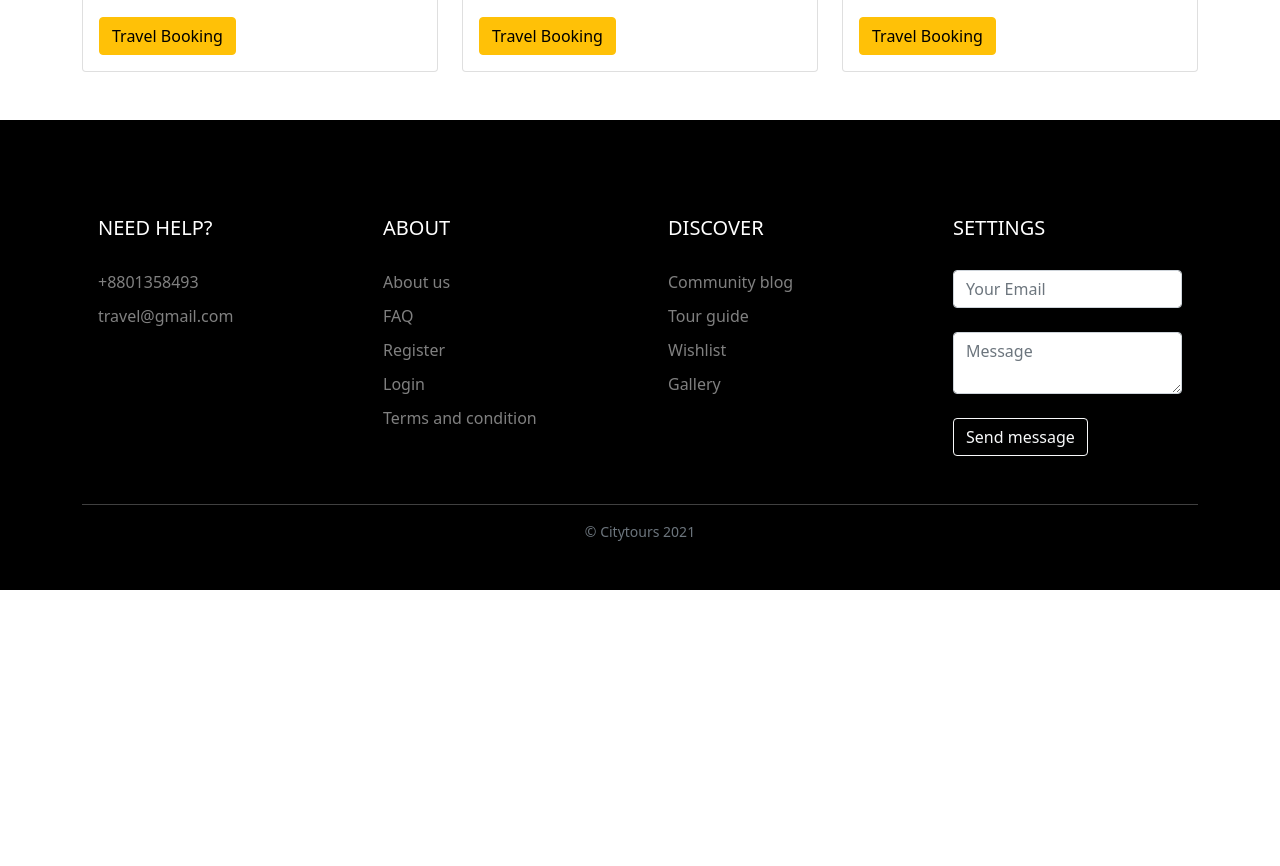
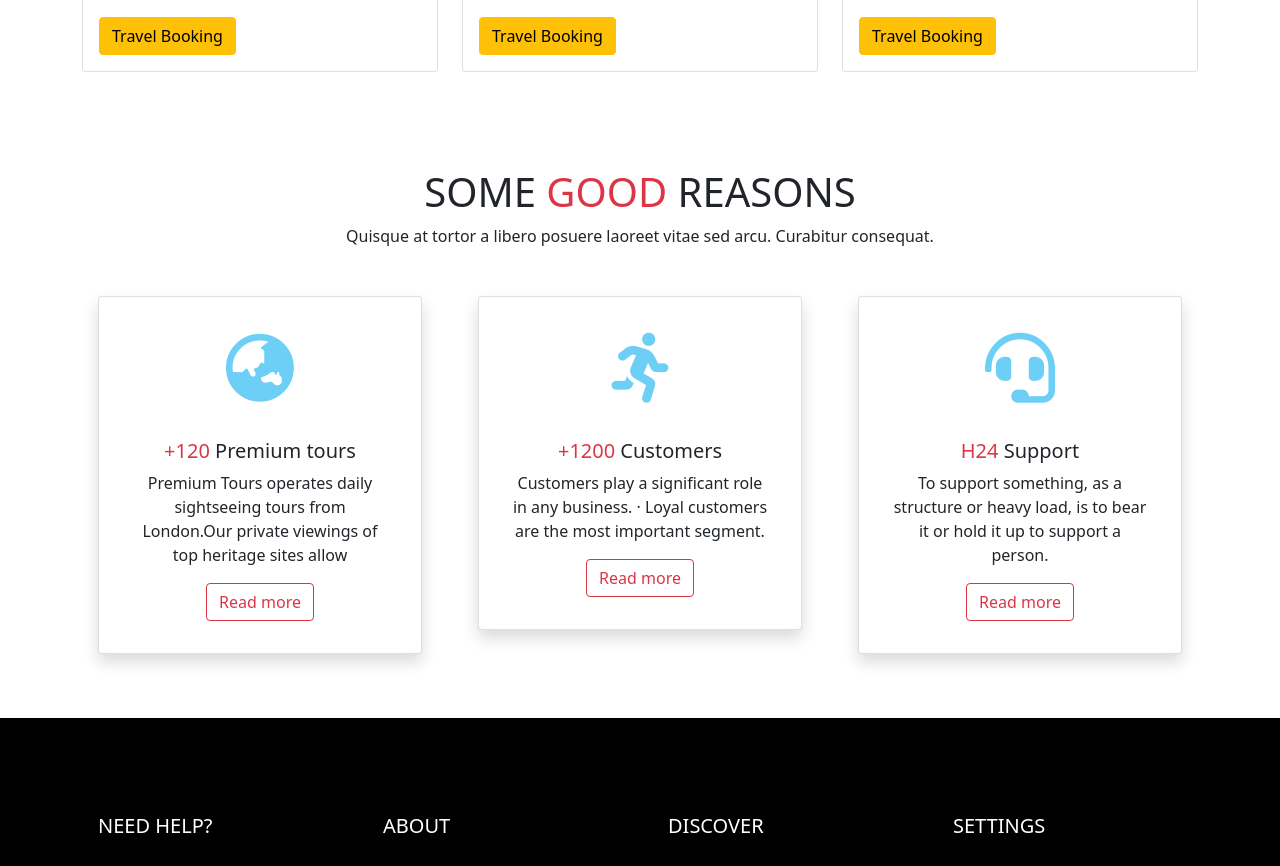
Before and after one commit to hayatul-islam/country-travel-client, a React (Create React App) app: page /home in a window 1280 px wide. Shown: the part 1740-2606 px from the top of the page. Before the commit the page ends 2330 px from the top, so only its background shows below. Built offline with nearby package versions, Linux system fonts and the light colour scheme.

Commit message:
good reasons component add

```diff
--- a/public/index.html
+++ b/public/index.html
@@ -1,14 +1,12 @@
 <!DOCTYPE html>
 <html lang="en">
+
 <head>
   <meta charset="utf-8" />
   <link rel="icon" href="%PUBLIC_URL%/favicon.ico" />
   <meta name="viewport" content="width=device-width, initial-scale=1" />
   <meta name="theme-color" content="#000000" />
-    <meta
-      name="description"
-      content="Web site created using create-react-app"
-    />
+  <meta name="description" content="Web site created using create-react-app" />
   <link rel="apple-touch-icon" href="%PUBLIC_URL%/logo192.png" />
   <!--
       manifest.json provides metadata used when your web app is installed on a
@@ -25,7 +23,10 @@
       Learn how to configure a non-root public URL by running `npm run build`.
     -->
   <title>React App</title>
+  <link rel="stylesheet" href="https://use.fontawesome.com/releases/v5.15.4/css/all.css"
+    integrity="sha384-DyZ88mC6Up2uqS4h/KRgHuoeGwBcD4Ng9SiP4dIRy0EXTlnuz47vAwmeGwVChigm" crossorigin="anonymous">
 </head>
+
 <body>
   <noscript>You need to enable JavaScript to run this app.</noscript>
   <div id="root"></div>
@@ -40,4 +41,5 @@
       To create a production bundle, use `npm run build` or `yarn build`.
     -->
 </body>
+
 </html>
--- /dev/null
+++ b/src/components/GoodReasons/GoodReasons.css
@@ -0,0 +1,5 @@
+.good-reasons i{
+    font-size: 70px;
+    padding: 20px;
+    color: #6dcff6;
+}
--- /dev/null
+++ b/src/components/GoodReasons/GoodReasons.js
@@ -0,0 +1,63 @@
+import React from 'react';
+import { Card } from 'react-bootstrap';
+import './GoodReasons.css';
+
+const GoodReasons = () => {
+    return (
+        <div className="py-5">
+            <div className="container">
+                <div className="text-center pb-3">
+                    <h1>SOME <span className="text-danger">GOOD</span> REASONS</h1>
+                    <p>Quisque at tortor a libero posuere laoreet vitae sed arcu. Curabitur consequat.</p>
+                </div>
+                <div className="row good-reasons text-center">
+                    <div className="col-md-4">
+                        <Card className="m-3 p-3 shadow">
+                            <div className="d-flex justify-content-center align-items-center">
+                                <i class="fas fa-globe-asia"></i>
+                            </div>
+                            <Card.Body>
+                                <Card.Title> <span className="text-danger">+120</span> Premium tours</Card.Title>
+                                <Card.Text>
+                                    Premium Tours operates daily sightseeing tours from London.Our private viewings of top heritage sites allow
+                                </Card.Text>
+                                <button className="btn btn-outline-danger">Read more</button>
+                            </Card.Body>
+                        </Card>
+
+                    </div>
+                    <div className="col-md-4">
+                        <Card className="m-3 p-3 shadow">
+                            <div className="">
+                                <i class="fas fa-running"></i>
+                            </div>
+                            <Card.Body>
+                                <Card.Title> <span className="text-danger">+1200</span> Customers</Card.Title>
+                                <Card.Text>
+                                    Customers play a significant role in any business. · Loyal customers are the most important segment.
+                                </Card.Text>
+                                <button className="btn btn-outline-danger">Read more</button>
+                            </Card.Body>
+                        </Card>
+                    </div>
+                    <div className="col-md-4">
+                        <Card className="m-3 p-3 shadow">
+                            <div className="">
+                                <i class="fas fa-headset"></i>
+                            </div>
+                            <Card.Body>
+                                <Card.Title> <span className="text-danger">H24</span> Support</Card.Title>
+                                <Card.Text>
+                                    To support something, as a structure or heavy load, is to bear it or hold it up to support a person.
+                                </Card.Text>
+                                <button className="btn btn-outline-danger">Read more</button>
+                            </Card.Body>
+                        </Card>
+                    </div>
+                </div>
+            </div>
+        </div>
+    );
+};
+
+export default GoodReasons;
--- a/src/components/Home/Home.js
+++ b/src/components/Home/Home.js
@@ -1,5 +1,6 @@
 import React from 'react';
 import Banner from '../Banner/Banner';
+import GoodReasons from '../GoodReasons/GoodReasons';
 import Travel from '../Travel/Travel';
 
 const Home = () => {
@@ -7,6 +8,7 @@ const Home = () => {
         <div>
             <Banner />
             <Travel />
+            <GoodReasons />
         </div>
     );
 };
```
Lines whose indentation alone changed are shown as unchanged.
